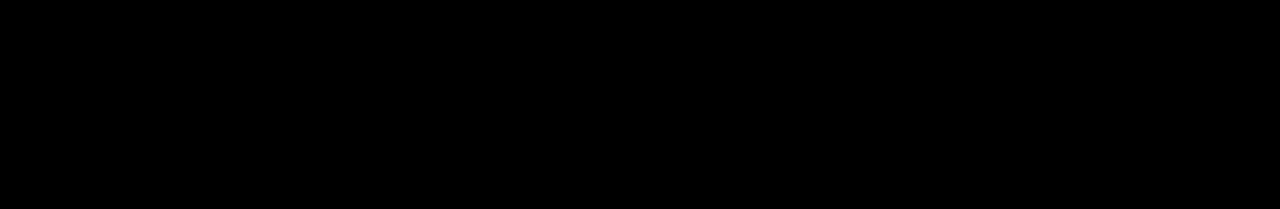
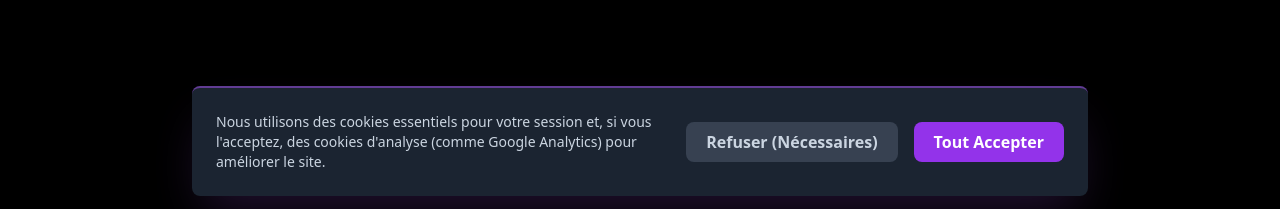
Before and after one commit to suceleste/TrophyCalc-Frontend, a Vue app: page /my-games in a window 1280 px wide. Shown: the part 588-797 px from the top of the page. Built offline with nearby package versions, Linux system fonts and the light colour scheme.

Commit message:
refactor: Replace cookie plugin with custom homemade banner

```diff
--- a/src/App.vue
+++ b/src/App.vue
@@ -1,11 +1,22 @@
 <script setup lang="ts">
-// Plus besoin de onMounted ou useAuthStore ici !
-import { RouterView } from 'vue-router'
-import AppLayout from './components/AppLayout.vue'
+/**
+ * Composant racine (principal) de l'application Vue.
+ * Il charge le layout global, le point d'entrée du routeur (RouterView),
+ * et le composant de consentement aux cookies.
+ */
+import { RouterView } from 'vue-router';
+import AppLayout from '@/components/AppLayout.vue';
+import CookieBanner from '@/components/CookieBanner.vue'; // <-- On importe notre composant
 </script>
 
 <template>
   <AppLayout>
     <RouterView />
   </AppLayout>
+
+  <CookieBanner />
+
 </template>
+
+<style>
+</style>
--- /dev/null
+++ b/src/components/CookieBanner.vue
@@ -0,0 +1,74 @@
+<script setup lang="ts">
+import { ref, onMounted } from 'vue';
+
+// On crée une variable pour savoir si le bandeau doit être montré
+const showBanner = ref(false);
+
+// Au démarrage du composant...
+onMounted(() => {
+  // On vérifie si un choix a DÉJÀ été fait
+  if (!localStorage.getItem('cookie_consent_level')) {
+    // Si non, on affiche le bandeau
+    showBanner.value = true;
+  } else {
+    // Si un choix a déjà été fait (ex: 'all'), on charge les scripts
+    if (localStorage.getItem('cookie_consent_level') === 'all') {
+      loadAnalyticsScripts();
+    }
+  }
+});
+
+// Fonction appelée quand on accepte TOUT
+const acceptAll = () => {
+  localStorage.setItem('cookie_consent_level', 'all');
+  showBanner.value = false;
+  loadAnalyticsScripts(); // On charge les scripts d'analyse
+  console.log('Consentement "Tout accepter" donné.');
+};
+
+// Fonction appelée quand on accepte seulement le minimum
+const acceptNecessary = () => {
+  localStorage.setItem('cookie_consent_level', 'necessary');
+  showBanner.value = false;
+  // On ne charge PAS les scripts d'analyse
+  console.log('Consentement "Nécessaires" donné.');
+};
+
+// Fonction qui chargera Google Analytics (quand on l'ajoutera)
+const loadAnalyticsScripts = () => {
+  console.log('CHARGEMENT DE GOOGLE ANALYTICS... (logique à ajouter)');
+  // C'est ici qu'on ajoutera l'initialisation de 'vue-gtag-next'
+  // Mais pour l'instant, on se contente de le simuler.
+};
+</script>
+
+<template>
+  <div v-if="showBanner" class="fixed bottom-0 left-0 right-0 z-50 p-4">
+    <div class="container mx-auto max-w-4xl bg-gray-800/90 backdrop-blur-lg
+                border-t-2 border-purple-500/50 shadow-2xl shadow-purple-500/20
+                rounded-lg p-6 flex flex-col sm:flex-row items-center justify-between gap-5">
+
+      <p class="text-sm text-slate-300 flex-grow">
+        Nous utilisons des cookies essentiels pour votre session et, si vous l'acceptez,
+        des cookies d'analyse (comme Google Analytics) pour améliorer le site.
+      </p>
+
+      <div class="flex-shrink-0 flex gap-4">
+        <button
+          @click="acceptNecessary"
+          class="bg-gray-700 text-slate-300 font-bold py-2 px-5 rounded-lg
+                 hover:bg-gray-600 transition-colors"
+        >
+          Refuser (Nécessaires)
+        </button>
+        <button
+          @click="acceptAll"
+          class="bg-purple-600 text-white font-bold py-2 px-5 rounded-lg
+                 hover:bg-purple-700 transition-colors"
+        >
+          Tout Accepter
+        </button>
+      </div>
+    </div>
+  </div>
+</template>
--- a/src/stores/auth.ts
+++ b/src/stores/auth.ts
@@ -1,7 +1,7 @@
 import { ref, computed, watch } from 'vue';
 import { defineStore } from 'pinia';
 import axios from 'axios';
-import type { User } from '@/types/index'; // Importe le "contrat" User
+import type { User } from '@/types/index';
 
 // Récupère l'URL de base de l'API depuis les variables d'environnement (.env)
 const API_BASE_URL = import.meta.env.VITE_API_BASE_URL;
```
Also changed, not shown: src/main.ts (+19 -9 lines), 1 other file (tests, documents, lock files or other folders).
